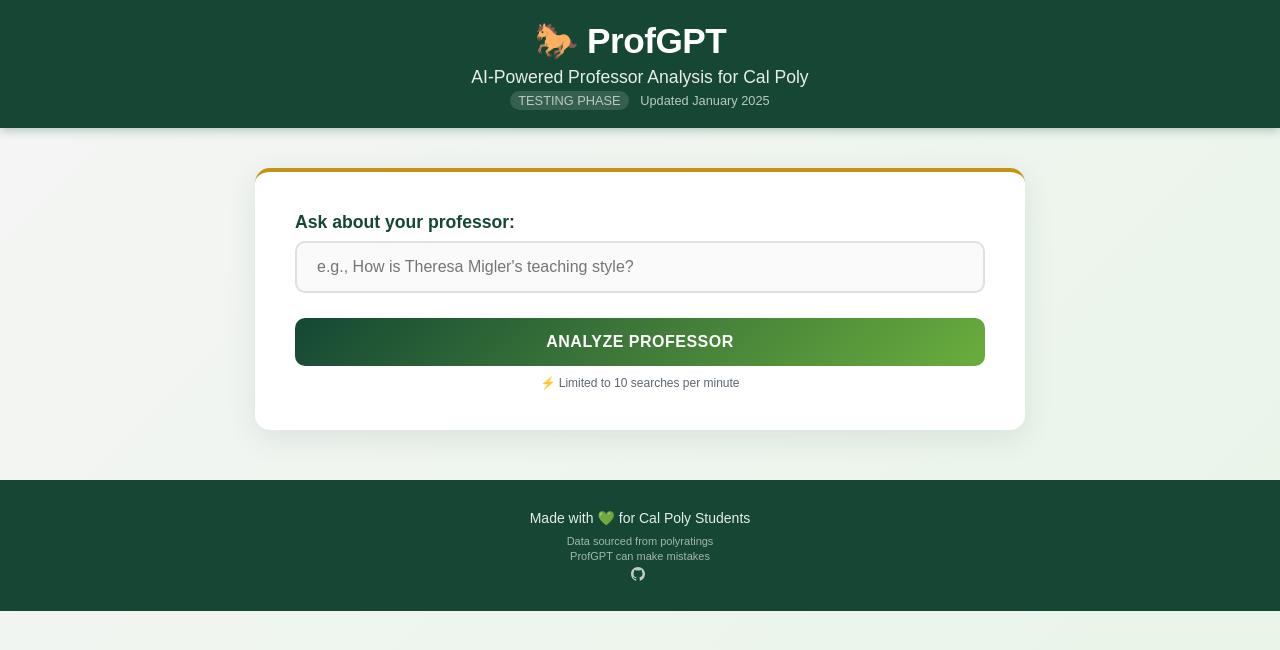
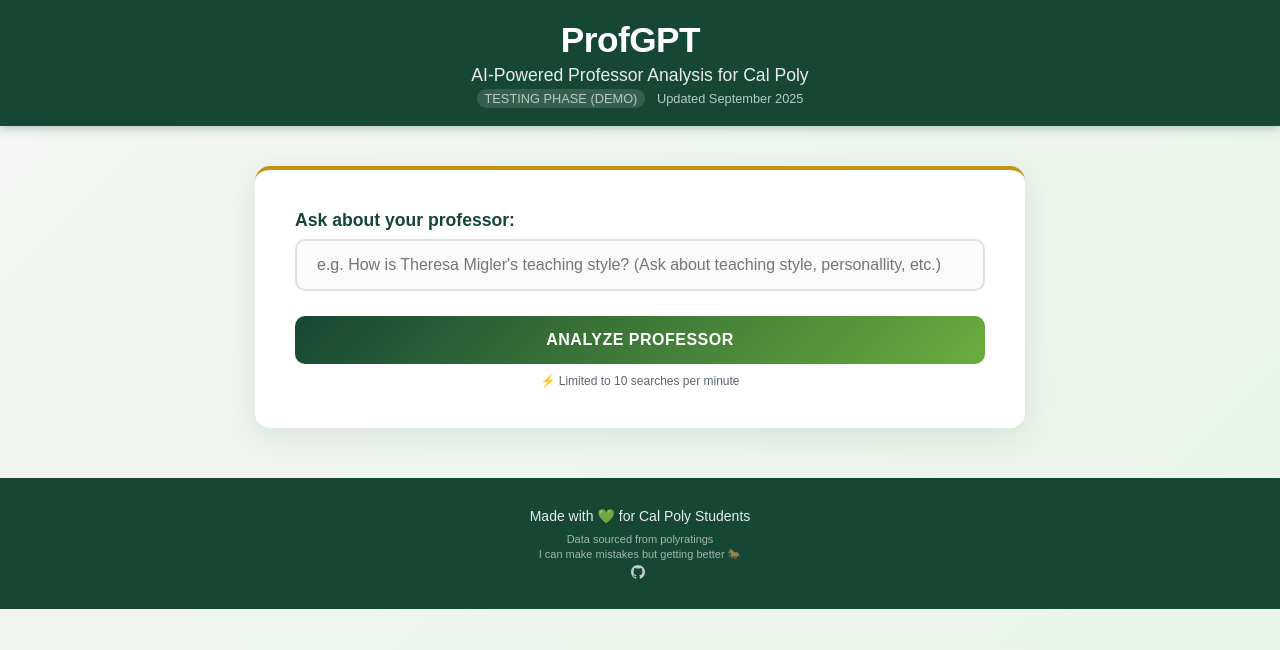
Before and after one commit to saslani01/poly-ratings-llm, a Python web app: template templates/index.html in a window 1280 px wide. Shown: the top 650 px of the page. Run offline with Jinja, Linux system fonts and the light colour scheme; the template is opened without the code that fills it, so the values that code supplies are empty.

Commit message:
visual details + updating disclaimer

```diff
--- a/templates/index.html
+++ b/templates/index.html
@@ -9,11 +9,11 @@
 <body>
     <div class="header">
         <div class="header-content">
-            <h1>🐎 ProfGPT <span class="mustang-accent"></span></h1>
+            <h1>ProfGPT <span class="mustang-accent"></span></h1>
             <p class="subtitle">AI-Powered Professor Analysis for Cal Poly</p>
             <p class="beta-info">
-                <span class="beta-badge">TESTING PHASE</span>
-                Updated January 2025
+                <span class="beta-badge">TESTING PHASE (DEMO)</span>
+                Updated September 2025
             </p>
         </div>
     </div>
@@ -23,7 +23,7 @@
             <form id="queryForm">
                 <div class="form-group">
                     <label>Ask about your professor:</label>
-                    <input type="text" id="query" placeholder="e.g., How is Theresa Migler's teaching style?" required>
+                    <input type="text" id="query" placeholder="e.g. How is Theresa Migler's teaching style? (Ask about teaching style, personallity, etc.)" required>
                 </div>
                 <button type="submit">Analyze Professor</button>
                 <p class="rate-limit-info">
@@ -39,10 +39,10 @@
         <p>Made with 💚 for Cal Poly Students</p>
         <p class="footer-small">
             Data sourced from <a href="https://polyratings.dev/" target="_blank">polyratings</a><br>
-            ProfGPT can make mistakes
+            I can make mistakes but getting better 🐎
         </p>
         <p class="source-link">
-            <a href="https://github.com/yourusername/profgpt" target="_blank">
+            <a href="https://github.com/saslani01/poly-ratings-llm" target="_blank">
                 <svg width="14" height="14" viewBox="0 0 24 24" fill="currentColor" style="vertical-align: middle; margin-right: 4px;">
                     <path d="M12 0c-6.626 0-12 5.373-12 12 0 5.302 3.438 9.8 8.207 11.387.599.111.793-.261.793-.577v-2.234c-3.338.726-4.033-1.416-4.033-1.416-.546-1.387-1.333-1.756-1.333-1.756-1.089-.745.083-.729.083-.729 1.205.084 1.839 1.237 1.839 1.237 1.07 1.834 2.807 1.304 3.492.997.107-.775.418-1.305.762-1.604-2.665-.305-5.467-1.334-5.467-5.931 0-1.311.469-2.381 1.236-3.221-.124-.303-.535-1.524.117-3.176 0 0 1.008-.322 3.301 1.23.957-.266 1.983-.399 3.003-.404 1.02.005 2.047.138 3.006.404 2.291-1.552 3.297-1.23 3.297-1.23.653 1.653.242 2.874.118 3.176.77.84 1.235 1.911 1.235 3.221 0 4.609-2.807 5.624-5.479 5.921.43.372.823 1.102.823 2.222v3.293c0 .319.192.694.801.576 4.765-1.589 8.199-6.086 8.199-11.386 0-6.627-5.373-12-12-12z"/>
                 </svg>
```
Also changed, not shown: README.md.
